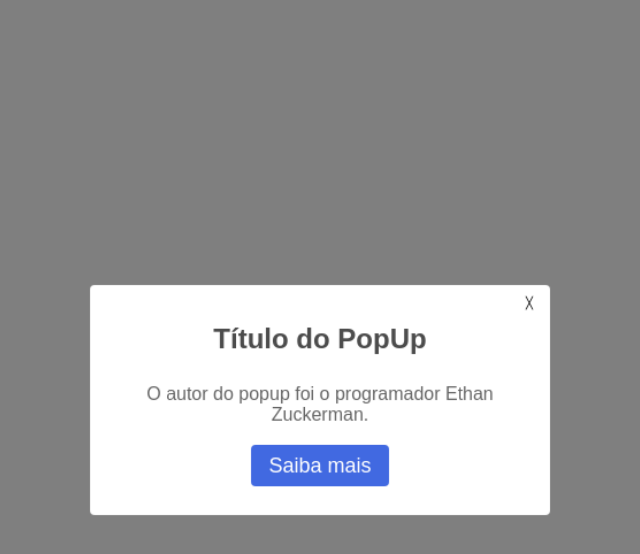
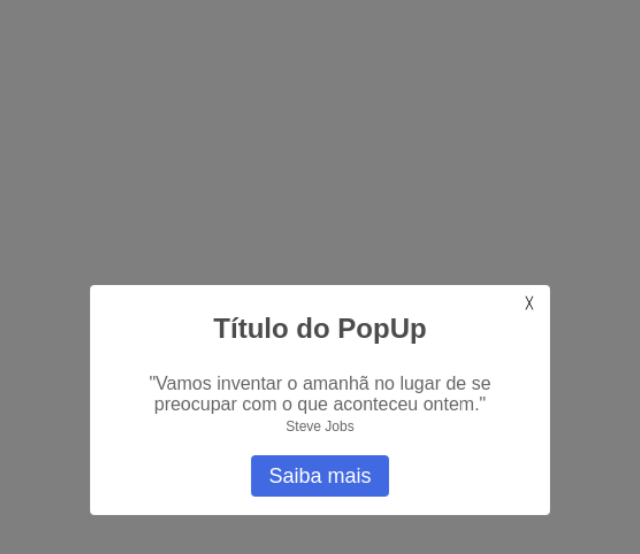
Before and after one commit to yuriduarte/popup-js-vanilla, a plain HTML site: page index.html in a window 1280 px wide. Both pictures are taken after a click on the button "Clique aqui". Shown: the whole page, without its empty margins (320-960 px from the left). Drawn offline with Linux system fonts and the light colour scheme.

```diff
--- a/index.html
+++ b/index.html
@@ -18,7 +18,11 @@
         <div class="popup-close">&#9587</div>
         <div class="popup-content">
           <h2>Título do PopUp</h2>
-          <p>O autor do popup foi o programador Ethan Zuckerman.</p>
+          <p>
+            "Vamos inventar o amanhã no lugar de se preocupar com o que aconteceu ontem."<br>
+            <spam>Steve Jobs</spam>
+          </p>
+
           <a class="popup-link btn" href="https://www.google.com.br" target="_blank">Saiba mais</a>
         </div>
       </div>
--- a/styles.css
+++ b/styles.css
@@ -115,7 +115,12 @@
 }
 
 .popup-content p {
+  font-size: 16px;
   color: rgba(0, 0, 0, .6);
+}
+
+.popup-content p spam {
+  font-size: 12px;
 }
 
 .popup-close {
```
Also changed, not shown: .github/1.gif (added), .github/2.gif (added), 1 other file.
